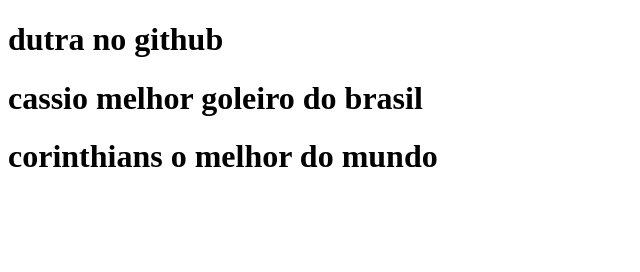
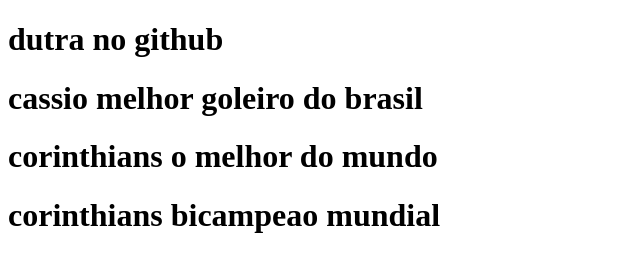
Before and after one commit to iiLariii/meuprimeiro-1, a plain HTML site: page index.html in a window 1280 px wide. Shown: the whole page, without its empty margins (0-640 px from the left). Drawn offline with Linux system fonts and the light colour scheme.

Commit message:
corinthians bicampeao mundial

```diff
--- a/index.html
+++ b/index.html
@@ -9,5 +9,6 @@
     <h1>dutra no github</h1>
     <h1>cassio melhor goleiro do brasil </h1>
     <h1>corinthians o melhor do mundo</h1>
+    <h1>corinthians bicampeao mundial</h1>
 </body>
 </html>
```
